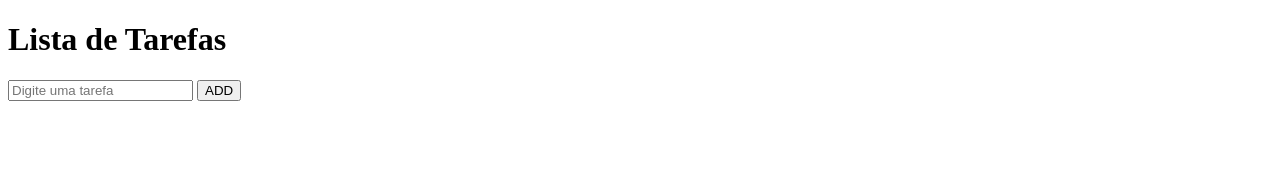
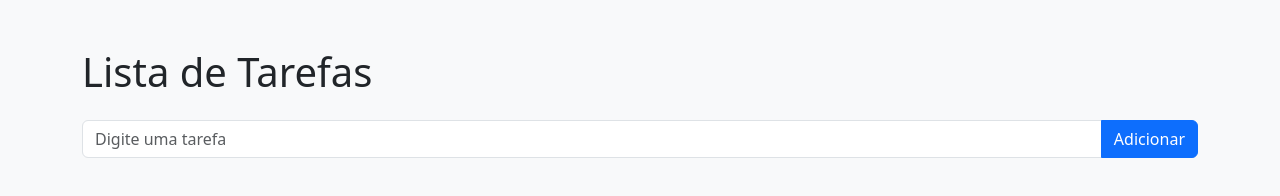
Before and after one commit to Nickolliye/prova-daniel, a website with bundled scripts: page index.html in a window 1280 px wide. Built offline with nearby package versions, Linux system fonts and the light colour scheme.

Commit message:
segundo commit

```diff
--- a/index.html
+++ b/index.html
@@ -3,16 +3,25 @@
 <head>
   <meta charset="UTF-8">
   <title>Tarefas</title>
+
+  <link href="https://cdn.jsdelivr.net/npm/bootstrap@5.3.3/dist/css/bootstrap.min.css" rel="stylesheet">
 </head>
-<body>
+<body class="bg-light">
 
-  <h1>Lista de Tarefas</h1>
+  <div class="container mt-5">
+    <h1 class="mb-4">Lista de Tarefas</h1>
 
-  <input type="text" id="descricao" placeholder="Digite uma tarefa">
-  <button id="btnAdicionar">ADD</button>
+    <div class="input-group mb-3">
+      <input type="text" id="descricao" class="form-control" placeholder="Digite uma tarefa">
+      <button id="btnAdicionar" class="btn btn-primary">Adicionar</button>
+    </div>
 
-  <ul id="lista"></ul>
+    <ul id="lista" class="list-group"></ul>
+  </div>
 
   <script type="module" src="./main.mjs"></script>
+
+  <script src="https://cdn.jsdelivr.net/npm/bootstrap@5.3.3/dist/js/bootstrap.bundle.min.js"></script>
+
 </body>
 </html>
```
